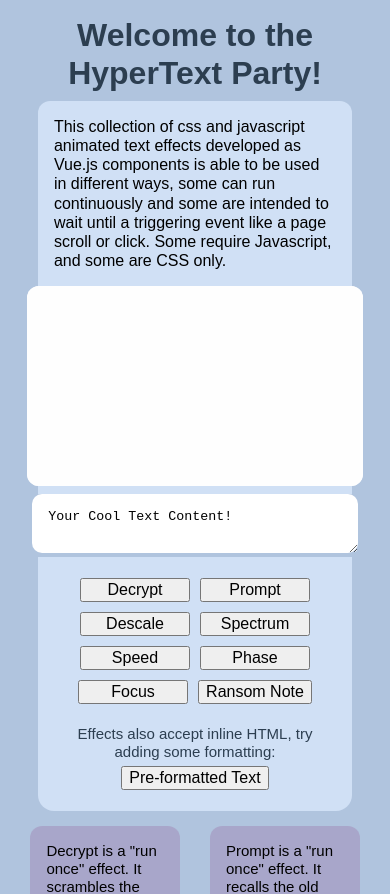
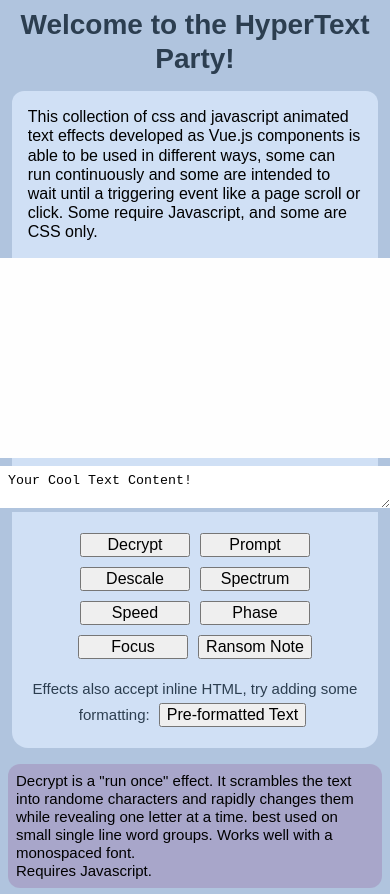
Before and after one commit to tapecard/hypertext, a Vue app: page / in a window 390 px wide. Shown: the top 894 px of the page. Built offline with nearby package versions, Linux system fonts and the light colour scheme.

Commit message:
Adjustments Update
rearranges css
adds mobile aspect
refactors buttons

```diff
--- a/src/App.vue
+++ b/src/App.vue
@@ -96,104 +96,6 @@ export default {
 </script>
 
 <style>
-H1 {
-  margin: 8px auto;
-  font-size: 2rem;
-}
-button {
-  font-size: 1rem;
-  margin: 5px;
-  min-width: 110px;
-}
-textarea {
-  max-width: 1440px;
-  max-width: 87%;
-  min-width: 87%;
-  padding: 16px;
-  line-height: 1;
-  border-radius: 10px;
-  margin-top: 0;
-  border: none;
-}
-textarea:focus {
-  border: none;
-  overflow: auto;
-  outline: none;
-  box-shadow: none;
-}
-.description {
-  border-top-right-radius: 12px;
-  border-top-left-radius: 12px;
-  padding: 16px;
-  color: #000;
-  text-align: left;
-  display: inline-block;
-  box-sizing: border-box;
-  width: 87%;
-  font-weight: normal;
-  font-size: 1rem;
-  background-color: #d0e0f5;
-  width: 84%;
-}
-.topframe-spacer {
-  background-color: #d0e0f5;
-  width: 84%;
-  height: 8px;
-  position: relative;
-  display: block;
-  margin: 0 auto;
-}
-.topframe {
-  font-family: Helvetica, Arial, sans-serif;
-  background-color: #fff;
-  width: 90%;
-  overflow: hidden;
-  position: relative;
-  border-radius: 12px;
-  margin: 0 auto;
-}
-.display {
-  background-color: #fefefe;
-  margin: 0 auto;
-  padding: 10px;
-  width: 600px;
-  height: 200px;
-  overflow: hidden;
-}
-.trigger-btns {
-  background-color: #d0e0f5;
-  width: 84%;
-  text-align: center;
-  margin: 0 auto;
-  padding:16px 8px;
-}
-.suggestions {
-  margin: 0 auto;
-  padding: 0 16px 16px 16px;
-  width: 84%;
-  background-color: #d0e0f5;
-  border-bottom-left-radius: 16px;
-  border-bottom-right-radius: 16px;
-}
-.showspace {
-  display: flex;
-  flex-flow: row wrap;
-  justify-content: center;
-  width: 100%;
-  max-width: 1440px;
-  position: relative;
-}
-.showspace-tile {
-  border-radius: 12px;
-  padding: 16px;
-  margin: 15px;
-  width: 40%;
-  box-sizing: border-box;
-  display: inline-block;
-  text-align: left;
-  color: #000;
-  background-color: rgba(161, 138, 184, .5);
-}
 .trigger-reset {
   background-color: peachpuff;
   border:1px solid peachpuff;
--- a/src/assets/base.css
+++ b/src/assets/base.css
@@ -64,7 +64,7 @@
   max-width: 1280px;
   margin: 0 auto;
   font-weight: normal;
-  padding: 8px;
+  padding: 0;
   text-align: center;
 }
 body {
@@ -84,3 +84,149 @@ body {
   margin: 0;
   padding: 0;
 }
+H1 {
+  margin: 8px auto;
+  font-size: 1.75rem;
+  padding:0 8px 8px;
+}
+button {
+  font-size: 1rem;
+  margin: 5px;
+  min-width: 110px;
+}
+textarea {
+  max-width: 100%;
+  min-width: 100%;
+  width: 100%;
+  padding: 8px;
+  line-height: 1;
+  border-radius: none;
+  margin-top: 0;
+  border: none;
+}
+textarea:focus {
+  border: none;
+  overflow: auto;
+  outline: none;
+  box-shadow: none;
+}
+.description {
+  border-top-right-radius: 12px;
+  border-top-left-radius: 12px;
+  padding: 16px;
+  color: #000;
+  text-align: left;
+  display: inline-block;
+  box-sizing: border-box;
+  width: 94%;
+  font-weight: normal;
+  font-size: 1rem;
+  background-color: #d0e0f5;
+}
+.topframe {
+  font-family: Helvetica, Arial, sans-serif;
+  background-color: #fff;
+  width: 100%;
+  overflow: hidden;
+  position: relative;
+  border-radius: none;
+  margin: 0 auto;
+}
+.display {
+  background-color: #fefefe;
+  margin: 0 auto;
+  padding: 10px;
+  height: 200px;
+  overflow: hidden;
+  padding-top: 30px;
+  color: currentColor;
+  font-size: 1.5rem;
+}
+.topframe-spacer {
+  background-color: #d0e0f5;
+  width: 94%;
+  height: 8px;
+  position: relative;
+  display: block;
+  margin: 0 auto;
+}
+.trigger-btns {
+  background-color: #d0e0f5;
+  width: 94%;
+  text-align: center;
+  margin: 0 auto;
+  padding:16px 8px;
+}
+.suggestions {
+  margin: 0 auto;
+  padding: 0 8px 16px 8px;
+  width: 94%;
+  background-color: #d0e0f5;
+  border-bottom-left-radius: 16px;
+  border-bottom-right-radius: 16px;
+}
+.showspace {
+  display: flex;
+  flex-flow: row wrap;
+  justify-content: center;
+  max-width: 100%;
+  position: relative;
+}
+.showspace-tile {
+  border-radius: 12px;
+  padding: 8px;
+  margin: 16px 8px;
+  width: calc(100% - 8px);
+  box-sizing: border-box;
+  display: inline-block;
+  text-align: left;
+  color: #000;
+  background-color: rgba(161, 138, 184, .5);
+}
+@media (min-width: 480px) {
+  #app {
+    padding: 8px;
+  }
+  H1 {
+    font-size: 2rem;
+    padding: 0 16px 16px;
+  }
+  textarea {
+    max-width: 1440px;
+    max-width: 87%;
+    min-width: 87%;
+    padding: 16px;
+    border-radius: 10px;
+  }
+  .description {
+    padding: 16px;
+    width: 87%;
+  }
+  .topframe {
+    border-radius: 12px;
+    width: 90%;
+  }
+  .display {
+    font-size: 2rem;
+  }
+  .suggestions {
+    padding: 0 16px 16px 16px;
+    width: 84%;
+  }
+  .topframe-spacer {
+    width: 84%;
+  }
+  .trigger-btns {
+    width: 84%;
+    padding: 8px;
+  }
+  .showspace {
+    width: 100%;
+    max-width: 1440px;
+  }
+  .showspace-tile {
+    padding: 16px;
+    width: 40%;
+    margin: 15px;
+  }
+}
--- a/src/components/DecryptStyle.vue
+++ b/src/components/DecryptStyle.vue
@@ -1,16 +1,15 @@
 <template>
-    <button
-      :class="!ready ? '' : 'trigger-ready'"
-      @click="setClass('decrypt')"
-      type="button"
-    >
-      {{ ready==false ? name : 'Trigger Event' }}
-    </button>
+  <button
+    :class="!ready ? '' : 'trigger-ready'"
+    @click="setClass('decrypt')"
+    type="button">
+    {{ !ready ? name : 'Trigger Event' }}
+  </button>
 </template>
 
 <script>
 export default {
-  name: 'SpeedStyle',
+  name: 'DecryptStyle',
   props: ['name', 'inputContent', 'displayClass'],
   data() {
     return {
@@ -112,6 +111,5 @@ export default {
 <style>
 .display.decrypt {
   text-align: left;
-  font-size: 2rem;
 }
 </style>
--- a/src/components/DescaleStyle.vue
+++ b/src/components/DescaleStyle.vue
@@ -48,32 +48,20 @@ export default {
 <style>
 .display.descale {
   text-align: center;
-  width: 100%;
-}
-.descale {
-  line-height: 1;
-  letter-spacing: 0;
-  word-spacing: 0;
-  text-align: center;
-  padding-top: 30px;
-  animation: scale .5s forwards;
+  animation: scale .75s forwards;
 }
 @keyframes scale {
   10% {
-    color: transparent;
-    font-size: 620px;
-    word-spacing: 0;
+    color: currentColor;
+    font-size: 40em;
     line-height: 0;
     word-spacing: 0;
-  }
-  11% {
-    color: #000;
   }
   50% {
   line-height: .3;
   }
   100% {
-    font-size: 16px;
+    font-size: 1em;
     letter-spacing: 1px;
     line-height: 1;
     word-spacing: 1px;
--- a/src/components/FocusStyle.vue
+++ b/src/components/FocusStyle.vue
@@ -48,11 +48,6 @@ export default {
 <style>
 .display.focus {
   text-align: center;
-  width: 100%;
-  font-size: 2rem;
-}
-.focus {
-  text-align: center;
   color: rgba(0, 0, 0, 0);
   text-shadow: 0 0 30px rgba(0, 0, 0, .3);
   animation: focus 2.75s both;
--- a/src/components/PhaseStyle.vue
+++ b/src/components/PhaseStyle.vue
@@ -21,11 +21,6 @@ export default {
 
 <style>
 .display.phase {
-  text-align: center;
-  width: 100%;
-  font-size: 2rem;
-}
-.phase {
   text-align: center;
   color: rgba(0, 0, 0, 1);
   animation: phase 6s infinite;
--- a/src/components/PromptStyle.vue
+++ b/src/components/PromptStyle.vue
@@ -4,7 +4,7 @@
     @click="setClass('prompt-active')"
     type="button"
   >
-    {{ready==false ? name : 'Trigger Event'}}
+    {{ !ready ? name : 'Trigger Event' }}
   </button>
 </template>
 
@@ -107,7 +107,6 @@ export default {
 <style >
 .display.prompt-active {
   text-align: left;
-  font-size: 2rem;
   line-height: 1.2;
 }
 .prompt-active .prompt {
--- a/src/components/RansomStyle.vue
+++ b/src/components/RansomStyle.vue
@@ -1,8 +1,9 @@
 <template>
   <button
+    :class="!ready ? '' : 'trigger-ready'"
     @click="setClass('ransom')"
     type="button">
-    {{ name + ' Note' }}
+    {{ !ready ? name + ' Note' : 'Trigger Event' }}
   </button>
 </template>
 
@@ -49,9 +50,11 @@ export default {
           updateStuff();
           recursiveTagCheck();
           function recursiveTagCheck() {
-            if (inputContent[i] === '<') {
               updateStuff();
               recursiveTagCheck();
+            if (inputContent[i] === '<') {
+              updateStuff(helperTagArr);
+              recursiveTagCheck(helperTagArr);
             }
           }
           function updateStuff() {
@@ -77,9 +80,6 @@ export default {
 .display.ransom {
   text-align: center;
   width: 100%;
-  font-size: 32px;
-}
-.ransom {
   line-height: 1;
   letter-spacing: 0;
   word-spacing: 0;
@@ -161,7 +161,7 @@ export default {
   line-height: 1;
   transform: rotate(1deg);
   padding: 0 3px .03em;
-  font-size: 1.4rem;
+  font-size: 1.4em;
 }
 .ransom .g {
   font-family: times, times new roman, serif;
--- a/src/components/SpectrumStyle.vue
+++ b/src/components/SpectrumStyle.vue
@@ -17,7 +17,7 @@ export default {
     }
   },
   watch: {
-    displayClass: function(resetValue) { // watch it
+    displayClass: function(resetValue) {
       if (resetValue != 'spectrum') {
         this.resetButton();
       }
@@ -48,12 +48,7 @@ export default {
 <style>
 .display.spectrum {
   text-align: center;
-  width: 100%;
-  font-size: 2rem;
-}
-.spectrum {
-  text-align: center;
-  color: rgba(0, 0, 0, 1);
+  color: currentColor;
   animation: spectrum 1.5s normal;
 }
 @keyframes spectrum {
@@ -81,7 +76,7 @@ export default {
     0 0 0  rgba(255,0,0, .75);     /*red*/
   }
   100% {
-    color: rgba(0, 0, 0, 1);
+    color: currentColor;
   }
 }
 </style>
--- a/src/components/SpeedStyle.vue
+++ b/src/components/SpeedStyle.vue
@@ -22,11 +22,6 @@ export default {
 <style>
 .display.speed {
   text-align: center;
-  width: 100%;
-  font-size: 2rem;
-}
-.speed {
-  font-size: 2rem;
   overflow: visible;
   text-align: center;
   transform: skewX(-22deg);
```
